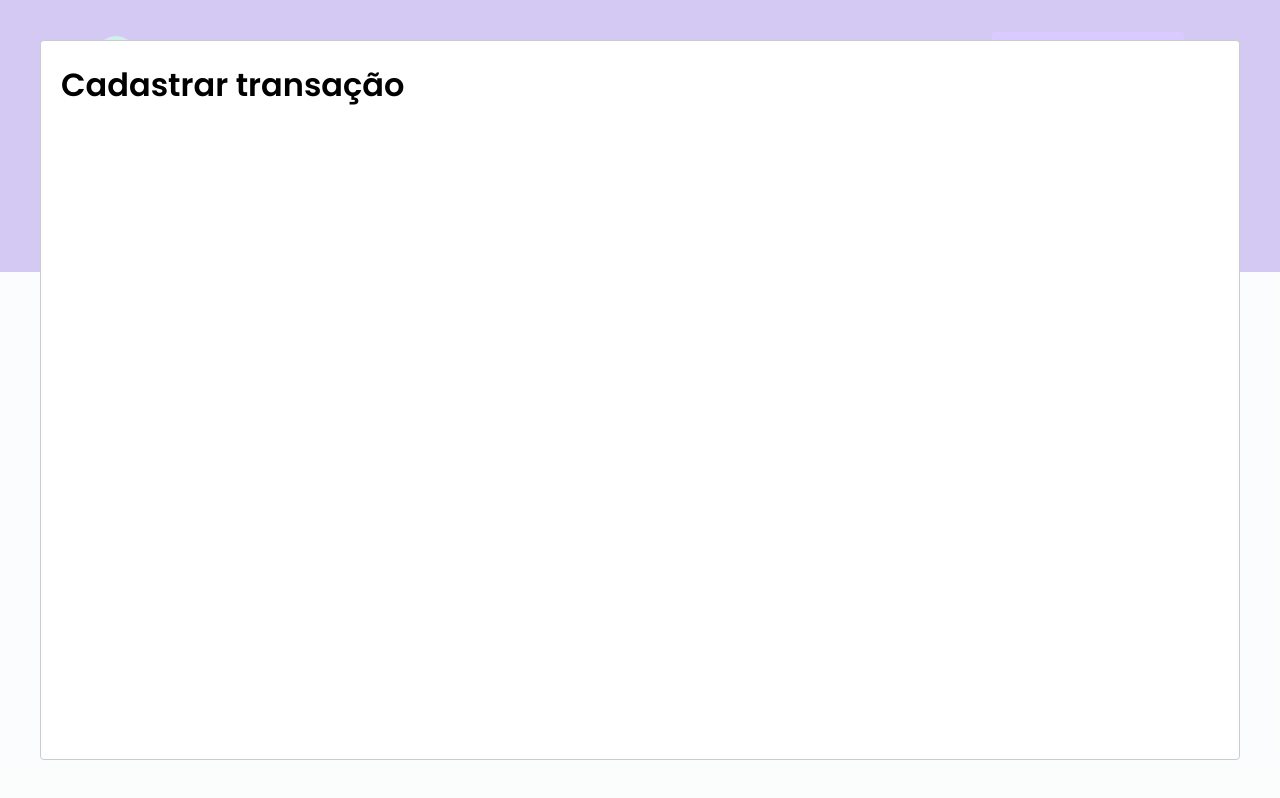
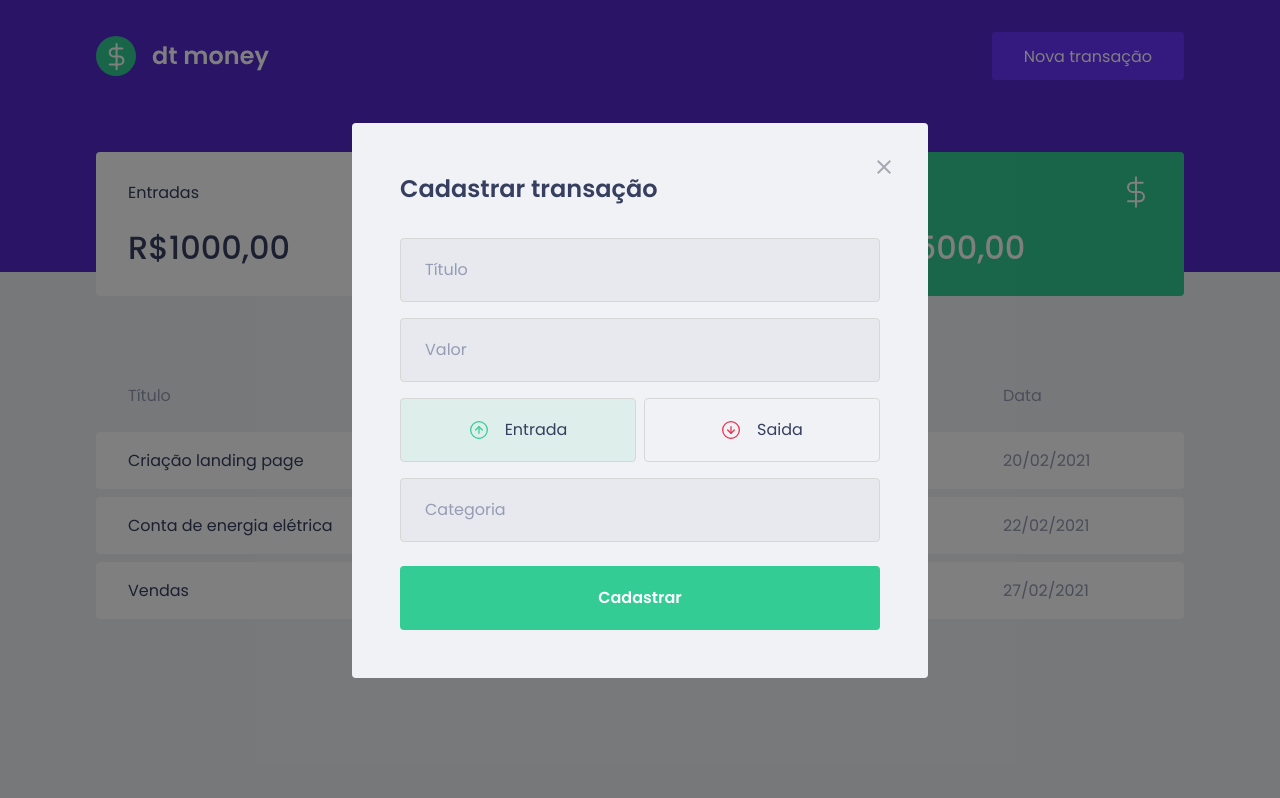
Before and after one commit to ajcadev/ignite-react-dtmoney, a React (Create React App) app: page / in a window 1280 px wide. Both pictures are taken after a click on the button "Nova transação". Built offline with nearby package versions, Linux system fonts and the light colour scheme; no server answers; what miragejs would draw is missing.

Commit message:
add styling to modal

```diff
--- a/package.json
+++ b/package.json
@@ -4,6 +4,7 @@
   "private": true,
   "dependencies": {
     "axios": "^0.27.2",
+    "polished": "^4.2.2",
     "react": "^18.1.0",
     "react-dom": "^18.1.0",
     "react-modal": "^3.15.1",
--- a/src/components/NewTransactionModal/index.tsx
+++ b/src/components/NewTransactionModal/index.tsx
@@ -1,4 +1,10 @@
 import Modal from 'react-modal'
+import { Container, RadioBox, TransactionTypeContainer } from './styles'
+
+import incomeImg from "../../assets/income.svg"
+import outcomeImg from "../../assets/outcome.svg"
+import closeImg from "../../assets/close.svg"
+import { useState } from 'react'
 
 type NewTransactionModalProps = {
   isOpen: boolean
@@ -6,12 +12,48 @@ type NewTransactionModalProps = {
 }
 
 export function NewTransactionModal({ isOpen, onRequestClose }: NewTransactionModalProps) {
+  const [type, setType] = useState('deposit')
   return (
   <Modal
     isOpen={ isOpen }
     onRequestClose={ onRequestClose }
+    overlayClassName="react-modal-overlay"
+    className="react-modal-content"
   >
-    <h1>Cadastrar transação</h1>
+    <button
+      type="button"
+      onClick={ onRequestClose }
+      className="react-modal-close"
+    >
+      <img src={closeImg} alt="Fechar modal" />
+    </button>
+    <Container>
+      <h2>Cadastrar transação</h2>
+      <input type="text" placeholder="Título" />
+      <input type="number" placeholder="Valor" />
+      <TransactionTypeContainer>
+          <RadioBox
+            type="button"
+            onClick={ () => { setType("deposit") } }
+            isActive={ type === 'deposit' }
+            activeColor="green"
+          >
+            <img src={ incomeImg } alt="Entrada" />
+            <span>Entrada</span>
+          </RadioBox>
+          <RadioBox
+            type="button"
+            onClick={() => {setType("withdraw")}}
+            isActive={ type === 'withdraw' }
+            activeColor="red"
+          >
+            <img src={ outcomeImg } alt="Saida" />
+            <span>Saida</span>
+          </RadioBox>
+      </TransactionTypeContainer>
+      <input type="text" placeholder="Categoria" />
+      <button type="submit">Cadastrar</button>
+    </Container>
   </Modal>
   )
 }
--- a/src/components/NewTransactionModal/styles.ts
+++ b/src/components/NewTransactionModal/styles.ts
@@ -1,5 +1,87 @@
 import styled from "styled-components";
+import { darken, transparentize } from "polished"
 
-export const Container = styled.div`
+export const Container = styled.form`
+  h2 {
+    color: var(--text-title);
+    font-size: 1.5rem;
+    margin-bottom: 2rem;
+  }
+  input {
+    width: 100%;
+    padding: 0 1.5rem;
+    height: 4rem;
+    border-radius: 0.25rem;
+    border: 1px solid #d7d7d7;
+    background: #e7e9ee;
+    font-weight: 400;
+    font-size: 1rem;
+    &::placeholder {
+      color: var(--text-body);
+    }
+    & + input {
+      margin-top: 1rem;
+    }
+  }
+  button[type="submit"] {
+    width: 100%;
+    padding: 0 1.5rem;
+    height: 4rem;
+    background: var(--green);
+    color: #fff;
+    border-radius: 0.25rem;
+    border: 0;
+    font-size: 1rem;
+    margin-top: 1.5rem;
+    transition: fill 0.2s;
+    font-weight: 600;
+    &:hover {
+      filter: brightness(0.9);
+    }
+  }
+`
 
+export const TransactionTypeContainer = styled.div`
+  margin: 1rem 0;
+  display: grid;
+  grid-template-columns: 1fr 1fr;
+  gap: 0.5rem;
 `
+
+interface RadioBoxProps {
+  isActive: boolean;
+  activeColor: "green" | "red";
+}
+
+const colors = {
+  green: "#33cc95",
+  red: "#e52e4d"
+}
+
+export const RadioBox = styled.button<RadioBoxProps>`
+  height: 4rem;
+  border: 1px solid #d7d7d7;
+  border-radius: 0.25rem;
+  background: ${(props) => props.isActive
+    ? transparentize(0.9, colors[props.activeColor])
+    : "transparent"
+  };
+
+  display: flex;
+  align-items: center;
+  justify-content: center;
+  transition: border-color 0.2s;
+  &:hover {
+    border-color: ${darken(0.1, "#d7d7d7")};
+  }
+  img {
+    width: 20px;
+    height: 20px;
+  }
+  span {
+    display: inline-block;
+    margin-left: 1rem;
+    font-size: 1rem;
+    color: var(--text-title);
+  }
+`
```
Also changed, not shown: 1 other file (tests, documents, lock files or other folders).
